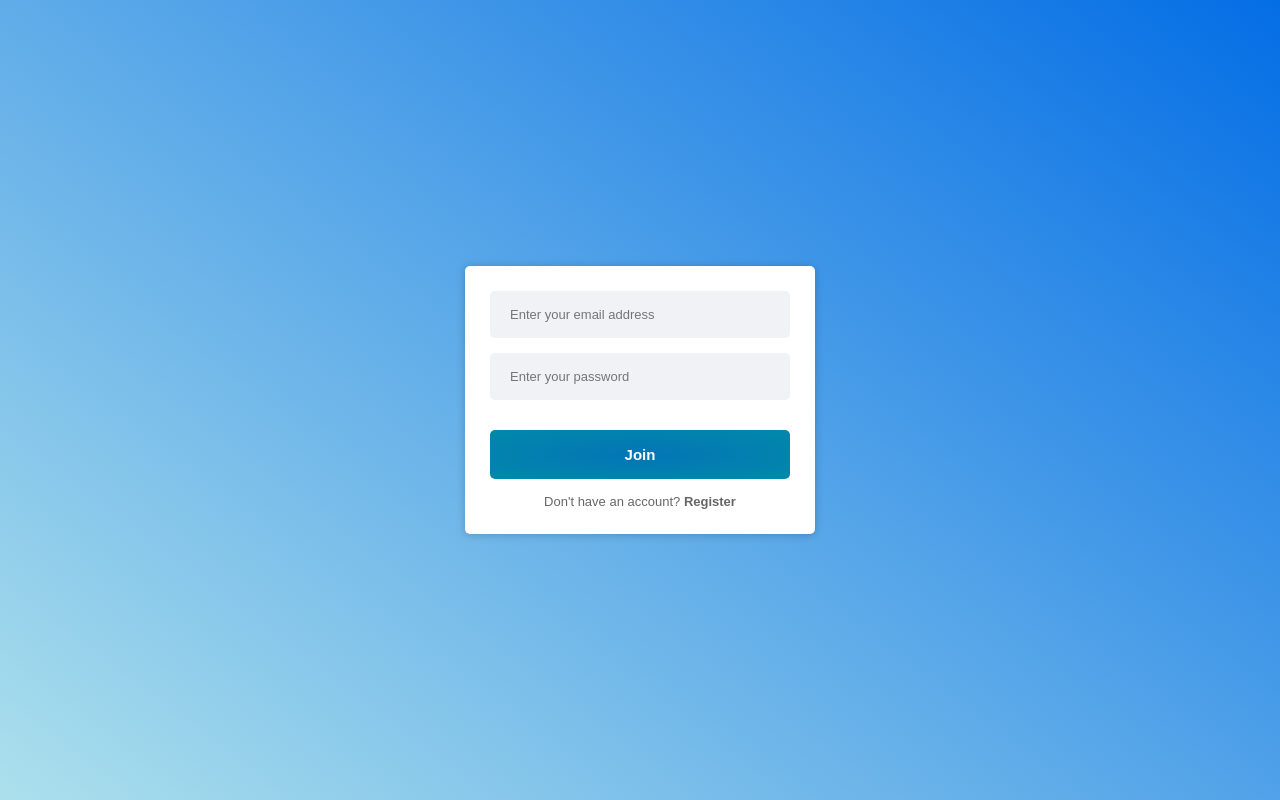
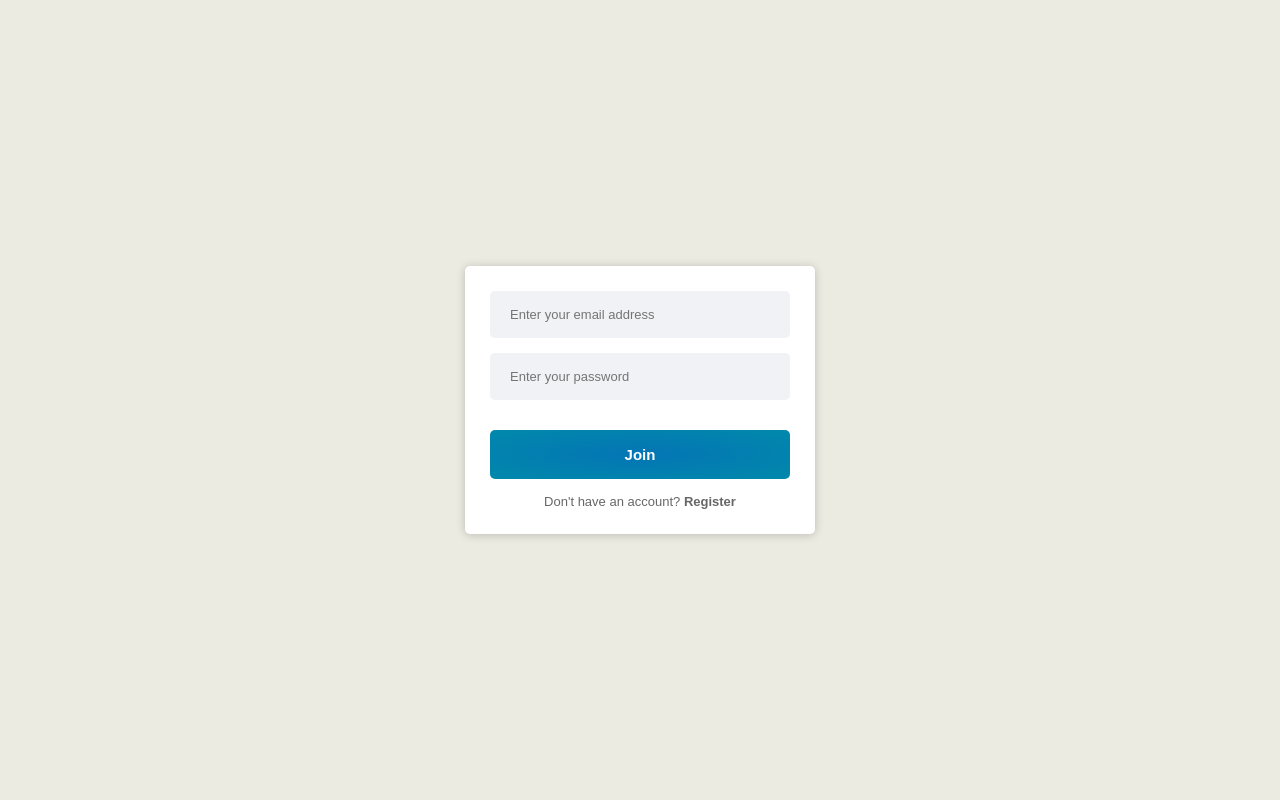
Before and after one commit to Vrag404/dashboard-app, a React (Vite) app in the folder client-side/: page / in a window 1280 px wide. Built offline with nearby package versions, Linux system fonts and the light colour scheme; no server answers.

Commit message:
Body style correction

```diff
--- a/client-side/src/styles/global.styled.ts
+++ b/client-side/src/styles/global.styled.ts
@@ -8,10 +8,11 @@ const GlobalStyle = createGlobalStyle`
   }
 
   body {
-    width: 100vw;
-    height: 100vh;
-    background: linear-gradient(37deg, #ACE0EC 0%, #046EE5 100%);
-    font-family: Arial, Helvetica, sans-serif
+    font-family: Arial, Helvetica, sans-serif;
+    flex-direction: column;
+    text-align: center;
+    min-height: 100vh;
+    background: #ECEBE2;
   }
 `
 
```
